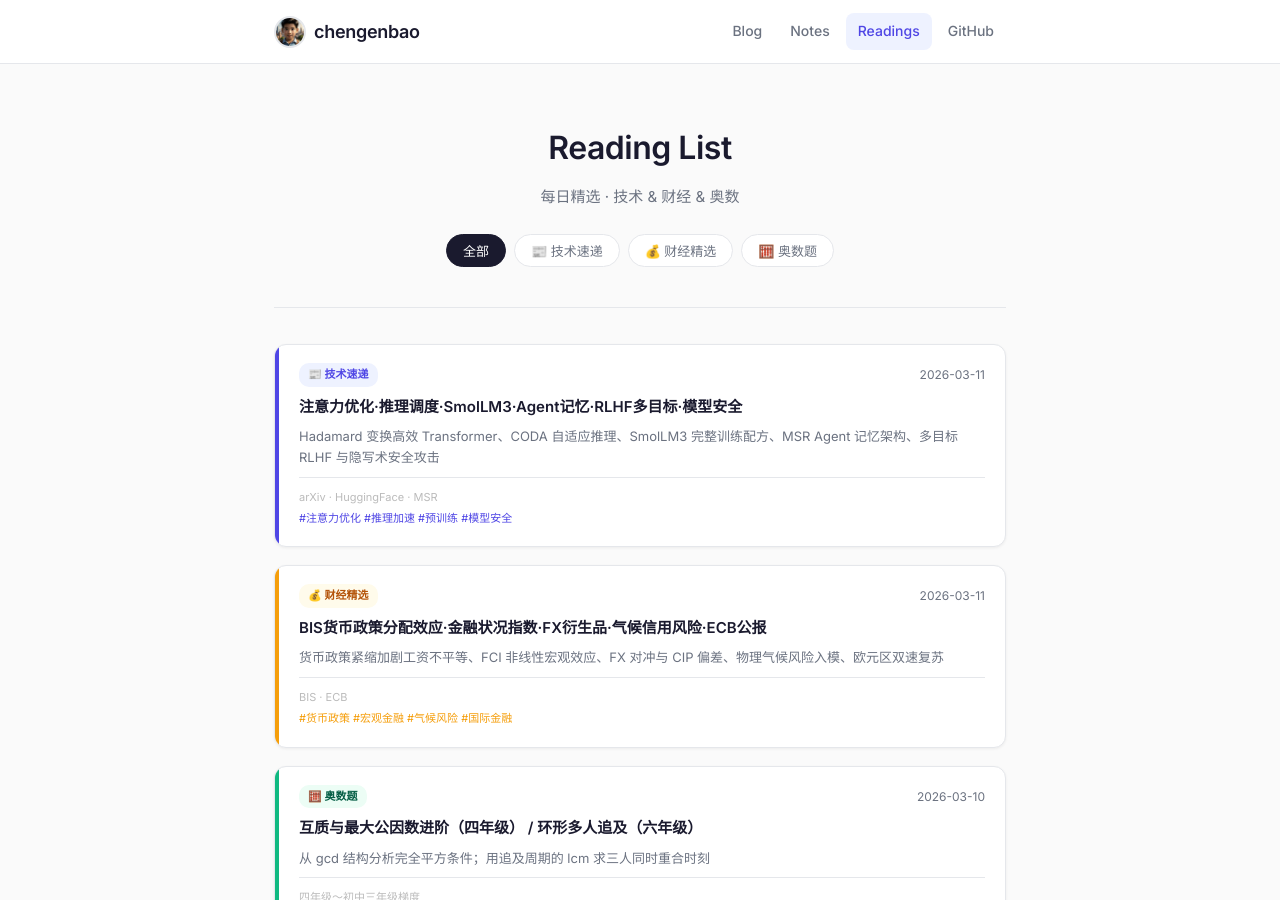
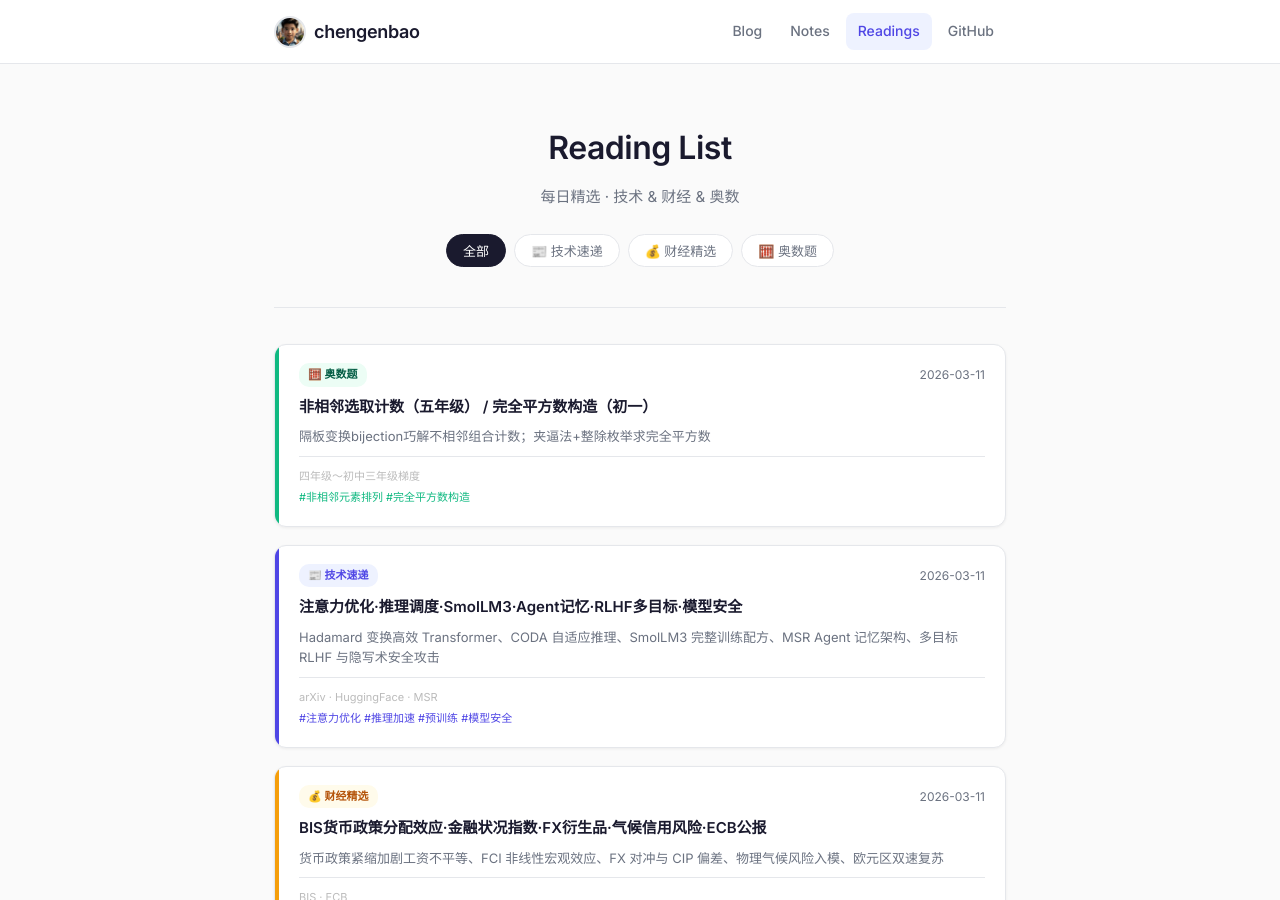
Before and after one commit to chengenbao/chengenbao.github.io, a Jekyll site: the page built from reading-list/index.md, in a window 1280 px wide and 900 px high. Built offline with Jekyll 4.4.1, drawn with Linux system fonts in a browser that asks for light colours.

Commit message:
Add math card 2026-03-11 to reading list

```diff
--- a/reading-list/index.md
+++ b/reading-list/index.md
@@ -18,6 +18,21 @@
   </div>
 
   <div class="rl-grid">
+<a class="rl-card math" href="/reading-list/2026-03-11-math/">
+  <div class="rl-accent"></div>
+  <div class="rl-body">
+    <div class="rl-top">
+      <span class="rl-badge math">🧮 奥数题</span>
+      <time>2026-03-11</time>
+    </div>
+    <h2>非相邻选取计数（五年级） / 完全平方数构造（初一）</h2>
+    <p>隔板变换bijection巧解不相邻组合计数；夹逼法+整除枚举求完全平方数</p>
+    <div class="rl-meta">
+      <span class="rl-source">四年级～初中三年级梯度</span>
+      <span class="rl-tags">#非相邻元素排列 #完全平方数构造</span>
+    </div>
+  </div>
+</a>
 <a class="rl-card tech" href="/reading-list/2026-03-11-tech-daily/">
   <div class="rl-accent"></div>
   <div class="rl-body">
```
